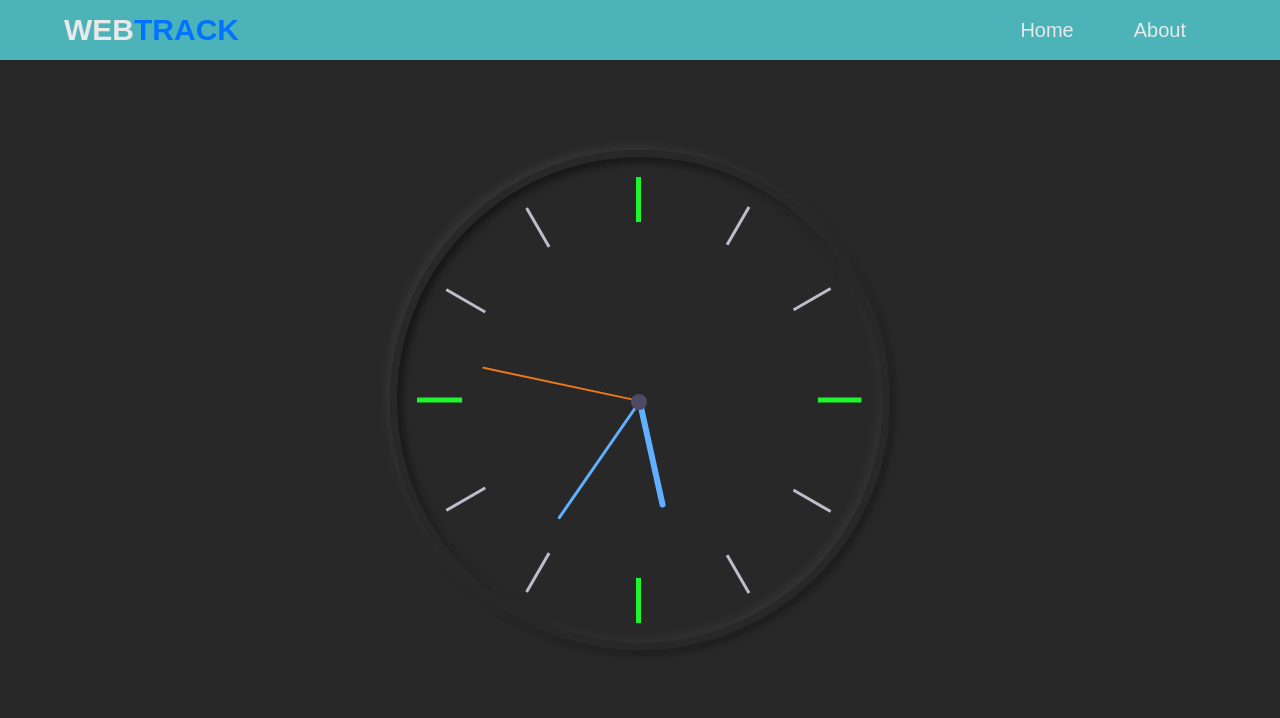
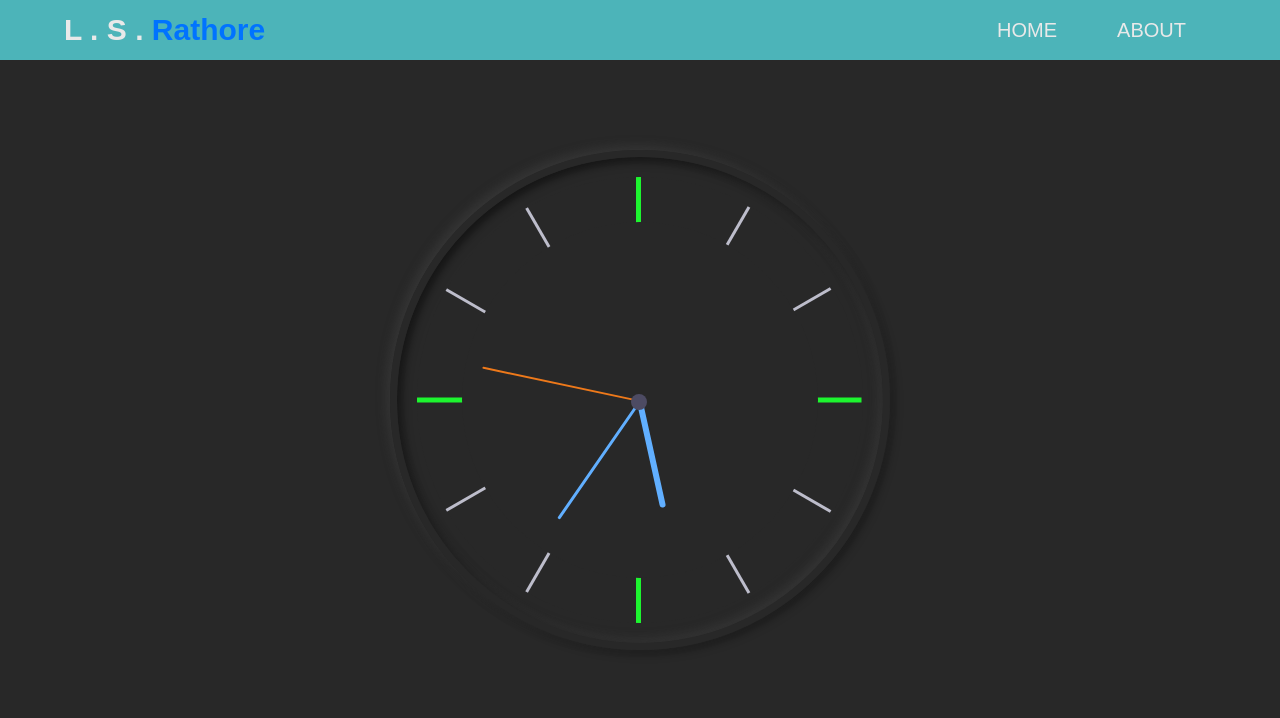
Before and after one commit to lakhan0007/Analog-clock, a plain HTML site: page index.html in a window 1280 px wide. Shown: the top 718 px of the page. Drawn offline with Linux system fonts and the light colour scheme.

Commit message:
Name Update

```diff
--- a/index.html
+++ b/index.html
@@ -15,17 +15,18 @@
 
     </head>
 
-    <!-- Start Header  -->
-    <div class="menu-bar">
-      <h1 class="logo">WEB<span>TRACK</span></h1>
+
+     <!-- Start Header  -->
+     <div class="menu-bar">
+      <h1 class="logo">L . S . <span>Rathore </span></h1>
       <ul>
-        <li><a href="#">Home</a></li>
-
-        <li><a href="https://lakhan0007.github.io/Social/" target="_blank">About</a></li>
+          <li><a href="https://lakhan0007.github.io/All-Project/">HOME</a></li>
+          <li><a href="https://lakhan0007.github.io/Social/" target="_blank">ABOUT</a></li>
 
       </ul>
     </div>
 <!-- End of Header -->
+
 <body>
     <div class="clock">
         <div class="outer-clock-face">
@@ -48,7 +49,6 @@
     <a class="icon icon--twitter" href="https://twitter.com/lakhans32788596" target="_blank"><i class="fab fa-twitter"></i></a>
     <a class="icon icon--linkedin" href="https://www.linkedin.com/in/lakhan-singh-rathore-10a283235/" target="_blank"><i class="fab fa-linkedin"></i></a>
     <a class="icon icon--github" href="https://github.com/lakhan0007" target="_blank"><i class="fab fa-github"></i></a>
-    <!-- <a class="icon icon--instagram" href="https://www.instagram.com/dushyant_26850/" target="_blank"><i class="fab fa-instagram"></i></a> -->
     <a class="icon icon--facebook" href="https://www.facebook.com/profile.php?id=100079728271245" target="_blank"><i class="fab fa-facebook"></i></a>
   </div>
 </footer>
```
